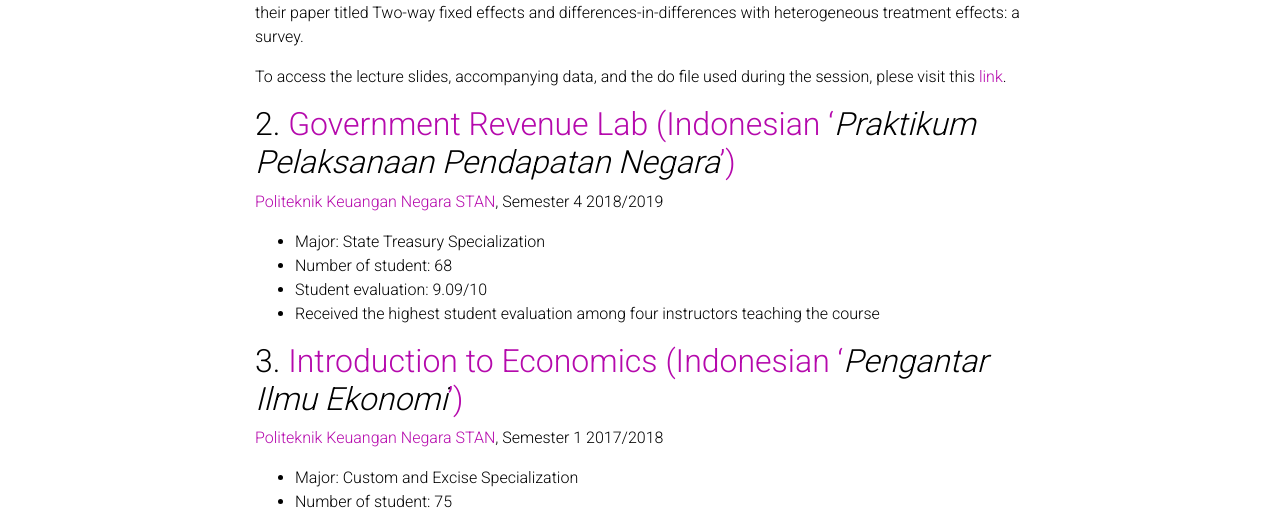
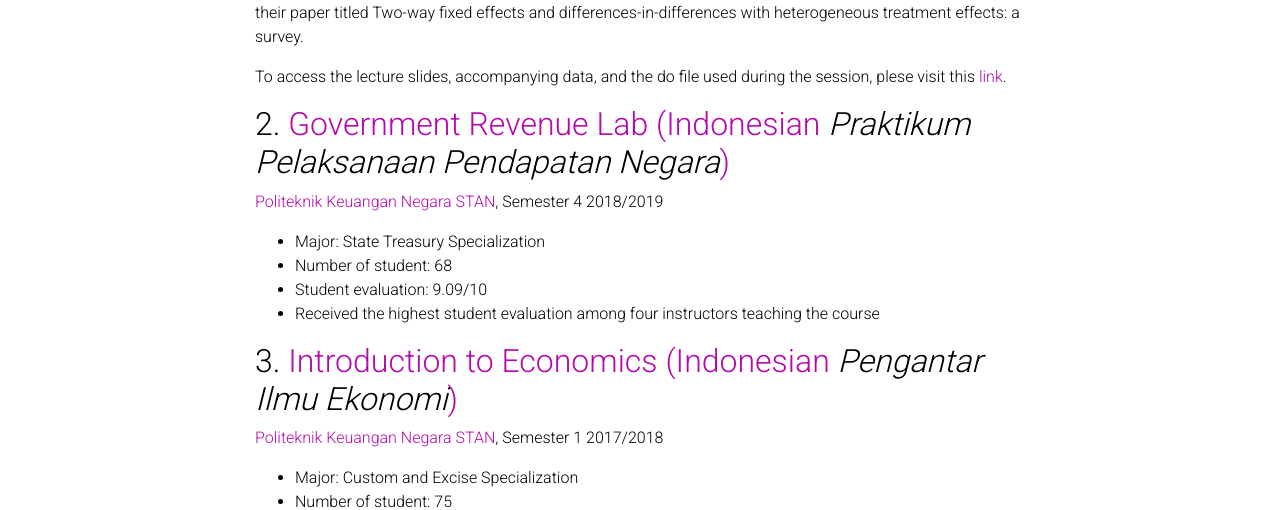
Before and after one commit to muchrosidi/muchrosidi.github.io, a Jekyll site: the page built from _pages/teaching.md, in a window 1280 px wide and 1194 px high. Shown: the part 570-1080 px from the top of the window. Built offline with Jekyll 4.4.1, drawn with Linux system fonts in a browser that asks for light colours; comment, search, counter and statistics services are not loaded; a style sheet for code colours, icons or effects is not loaded.

```diff
--- a/_pages/teaching.md
+++ b/_pages/teaching.md
@@ -20,14 +20,14 @@ To access the lecture slides, accompanying data, and the do file used during the
 
 
 
-## 2. [Government Revenue Lab (Indonesian '*Praktikum Pelaksanaan Pendapatan Negara*')](link-to-course-2)
+## 2. [Government Revenue Lab (Indonesian *Praktikum Pelaksanaan Pendapatan Negara*)](link-to-course-2)
 [Politeknik Keuangan Negara STAN](https://pknstan.ac.id/), Semester 4 2018/2019
 - Major:  State Treasury Specialization
 - Number of student: 68
 - Student evaluation: 9.09/10
 - Received the highest student evaluation among four instructors teaching the course
 
-## 3. [Introduction to Economics (Indonesian '*Pengantar Ilmu Ekonomi*')](link-to-course-3)
+## 3. [Introduction to Economics (Indonesian *Pengantar Ilmu Ekonomi*)](link-to-course-3)
 [Politeknik Keuangan Negara STAN](https://pknstan.ac.id/),  Semester 1 2017/2018
 - Major: Custom and Excise Specialization
 - Number of student: 75
```
